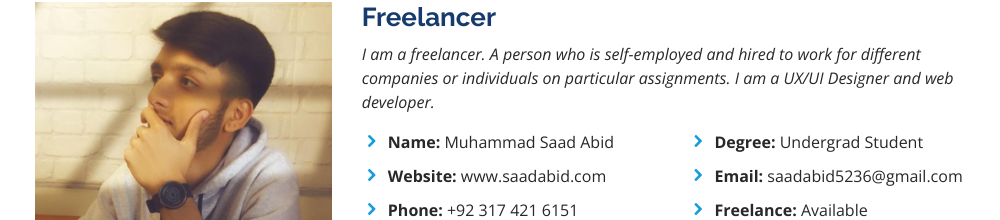
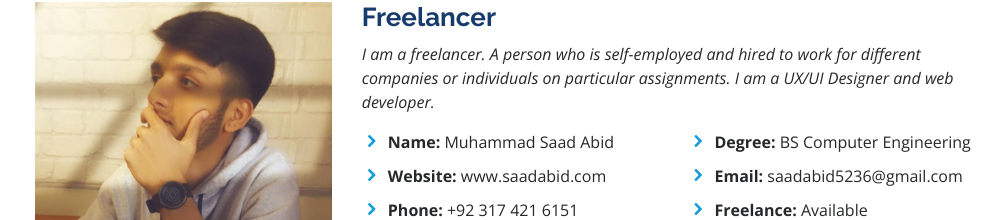
Before and after one commit to ch-msaad/official, a plain HTML site: page index.html in a window 1280 px wide. Shown: the part 1038-1258 px from the top of the page, without its empty margins (280-1280 px from the left). Drawn offline with nearby package versions, Linux system fonts and the light colour scheme.

Commit message:
Index file updated Updated

```diff
--- a/index.html
+++ b/index.html
@@ -112,7 +112,7 @@
               <div class="col-lg-6">
                 <ul>
                   <!-- <li><i class="icofont-rounded-right"></i> <strong>Age:</strong> 20</li> -->
-                  <li><i class="icofont-rounded-right"></i> <strong>Degree:</strong> Undergrad Student</li>
+                  <li><i class="icofont-rounded-right"></i> <strong>Degree:</strong> BS Computer Engineering</li>
                   <li><i class="icofont-rounded-right"></i> <strong>Email:</strong> saadabid5236@gmail.com</li>
                   <li><i class="icofont-rounded-right"></i> <strong>Freelance:</strong> Available</li>
                 </ul>
```
